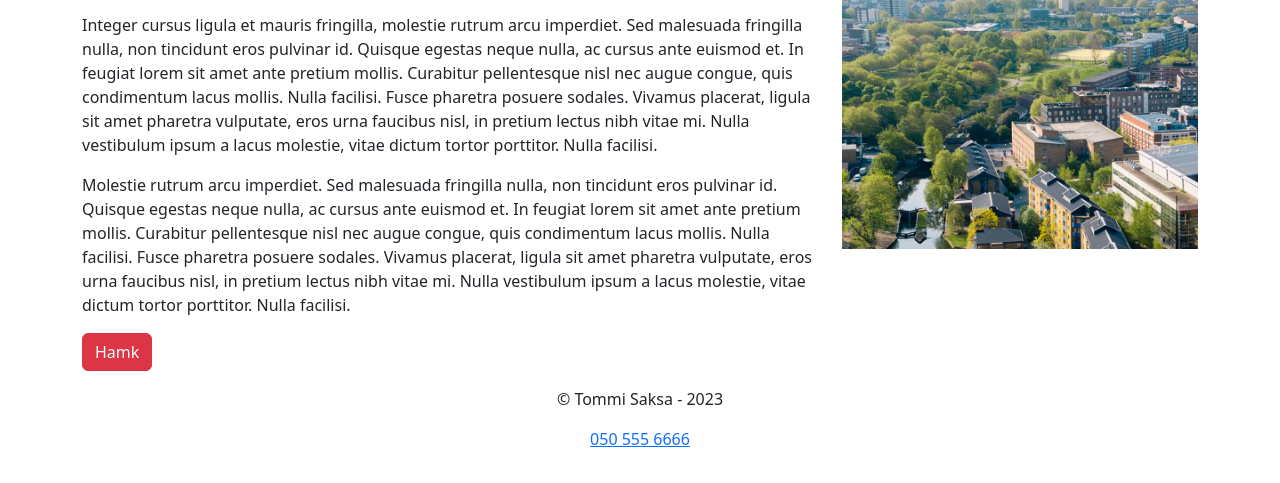
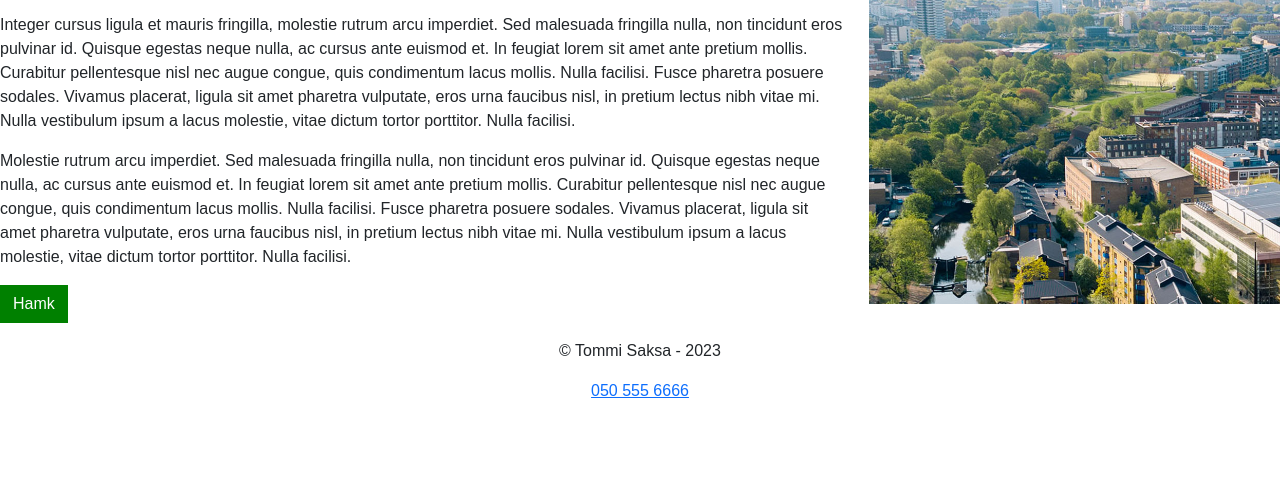
Before and after one commit to TommiHAMK/bootstrap, a plain HTML site: page index.html in a window 1280 px wide. Shown: the part 163-646 px from the top of the page. Drawn offline with nearby package versions, Linux system fonts and the light colour scheme; a web font is replaced by a local one.

Commit message:
Update index.html

```diff
--- a/index.html
+++ b/index.html
@@ -6,14 +6,14 @@
     <title>Bootstrap demo</title>
     <link href="https://cdn.jsdelivr.net/npm/bootstrap@5.3.0-alpha1/dist/css/bootstrap.min.css" rel="stylesheet" integrity="sha384-GLhlTQ8iRABdZLl6O3oVMWSktQOp6b7In1Zl3/Jr59b6EGGoI1aFkw7cmDA6j6gD" crossorigin="anonymous">
     <!-- Our own styles to customize Bootstrap -->
-
+    <link rel="stylesheet" href="style.css">
 
     <link rel="preconnect" href="https://fonts.googleapis.com"><link rel="preconnect" href="https://fonts.gstatic.com" crossorigin><link href="https://fonts.googleapis.com/css2?family=Sofia+Sans:wght@400;700&display=swap" rel="stylesheet">
 
   </head>
   <body>
 
-    <div class="container">
+    <div class="containerr">
 
         <nav class="navbar navbar-expand-lg bg-body-tertiary">
             <div class="container-fluid">
```
